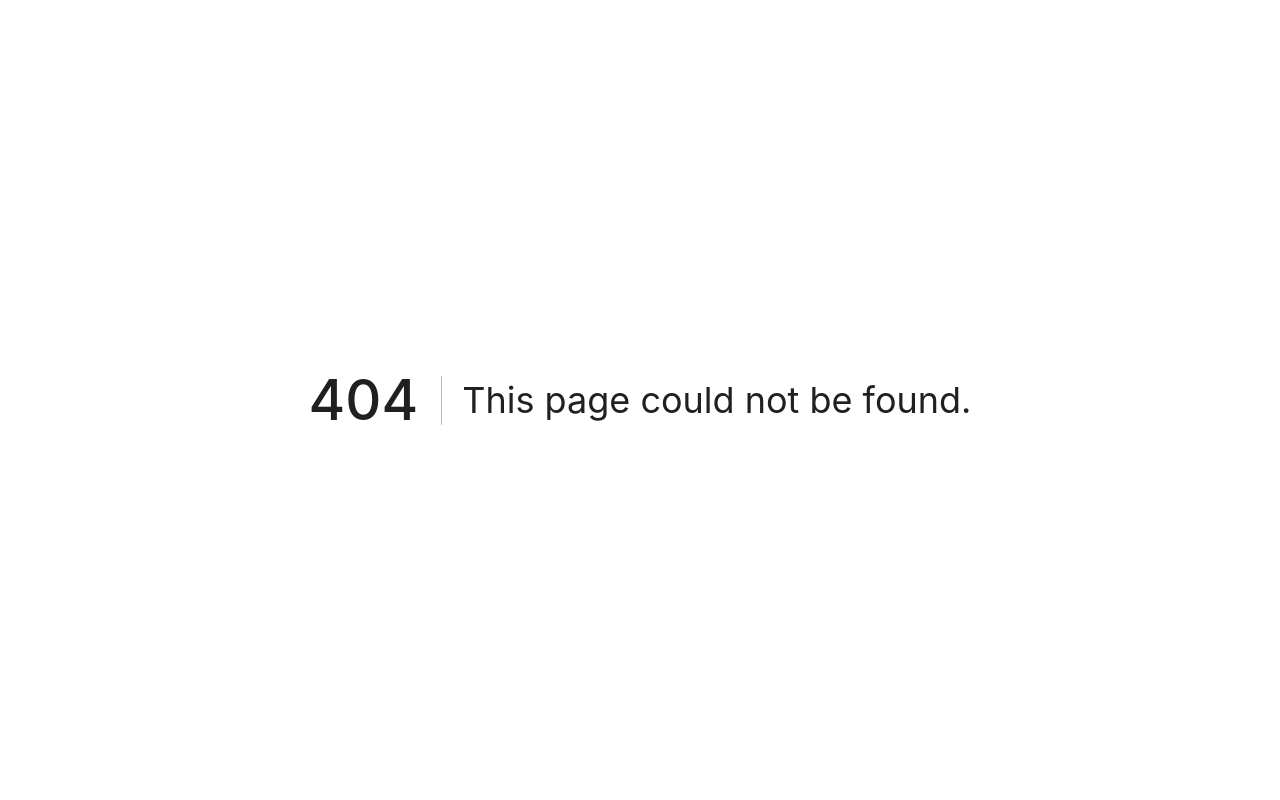
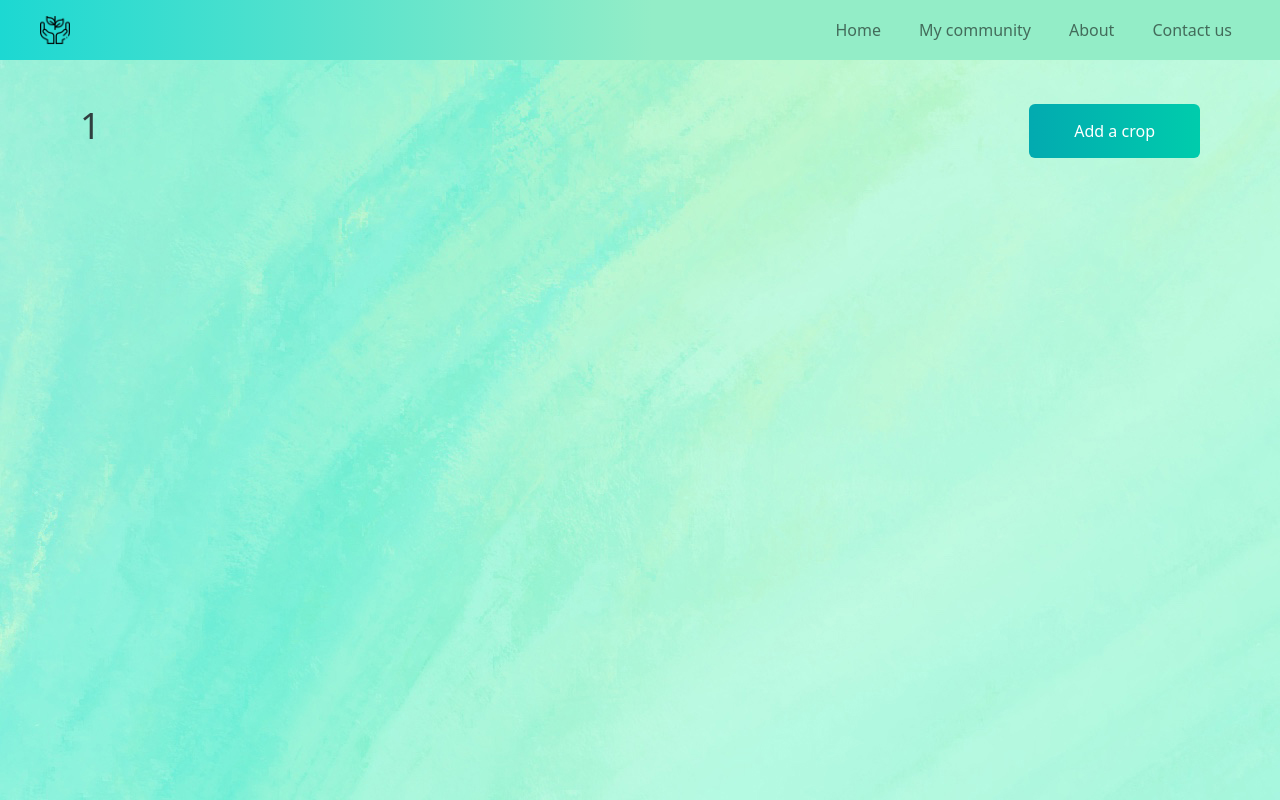
Before and after one commit to snigdha920/community-garden, a Next.js app in the folder app/: page /my-community/1/dashboard in a window 1280 px wide. Before the commit this address had no page. Built offline with nearby package versions, Linux system fonts and the light colour scheme.

Commit message:
link to community dashboard page

```diff
--- a/app/components/layout/ContentLayout.tsx
+++ b/app/components/layout/ContentLayout.tsx
@@ -8,9 +8,10 @@ interface ContentLayoutProps {
   form: React.ReactElement;
   children?: React.ReactElement;
   variant?: 'hideContainer';
+  buttonLabel: string;
 }
 
-export const ContentLayout: React.FC<ContentLayoutProps> = ({ children, title, form, variant }) => {
+export const ContentLayout: React.FC<ContentLayoutProps> = ({ children, title, form, variant, buttonLabel }) => {
   const [openSlideOver, setOpenSlideOver] = React.useState(false);
 
   return (
@@ -24,7 +25,7 @@ export const ContentLayout: React.FC<ContentLayoutProps> = ({ children, title, f
             },
           }}
         >
-          Add a community
+          {buttonLabel}
         </ButtonElement>
       </div>
       <SlideOver open={openSlideOver} setOpen={setOpenSlideOver} />
--- /dev/null
+++ b/app/pages/my-community/[community]/dashboard.tsx
@@ -0,0 +1,27 @@
+import { NextPage } from 'next';
+import { useRouter } from 'next/dist/client/router';
+import React from 'react';
+import { AppLayout } from '../../../components/layout/AppLayout';
+import { ContentLayout } from '../../../components/layout/ContentLayout';
+
+const Places: NextPage = () => {
+  const places = ['Pomona', 'Yorba Linda', 'Chino Hills'];
+  const router = useRouter();
+  const community = router.query.community as string;
+  return (
+    <AppLayout>
+      <>
+        <ContentLayout
+          title={community}
+          form={<div>Dummy form contents</div>}
+          variant="hideContainer"
+          buttonLabel="Add a crop"
+        >
+          <div></div>
+        </ContentLayout>
+      </>
+    </AppLayout>
+  );
+};
+
+export default Places;
```
Also changed, not shown: app/pages/my-community/index.tsx (+17 -7 lines).
